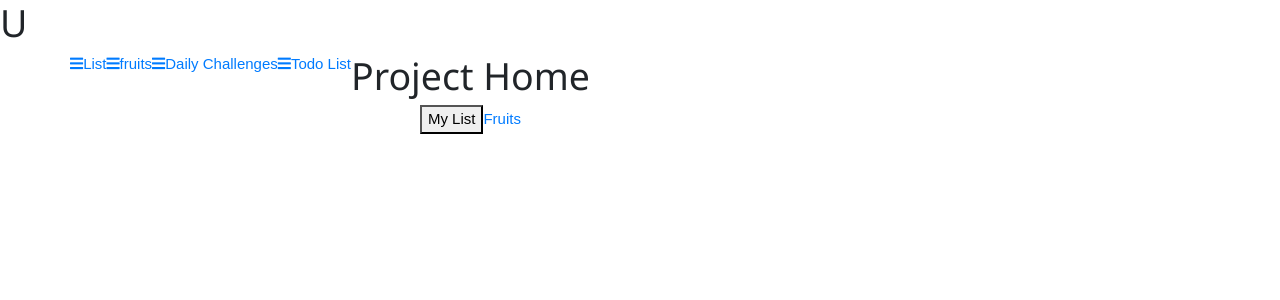
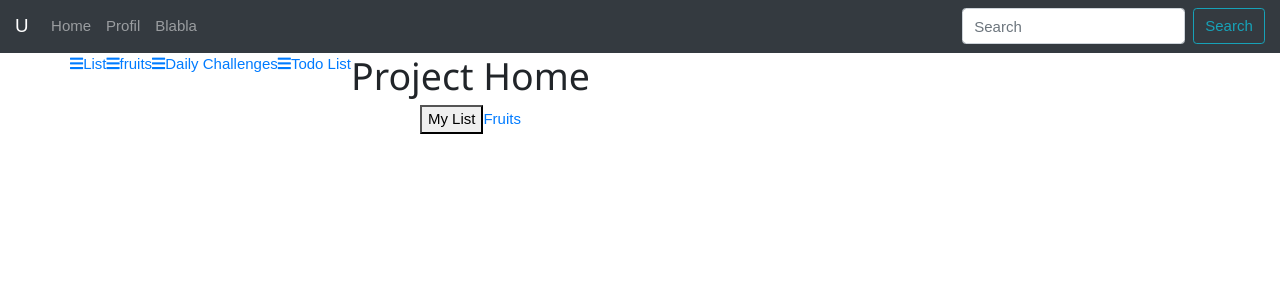
Before and after one commit to shivangna/U-Because-You-Matter, a React (Create React App) app in the folder client/: page / in a window 1280 px wide. Shown: the top 300 px of the page. Built offline with nearby package versions, Linux system fonts and the light colour scheme.

Commit message:
Create Navbar component

```diff
--- a/client/public/index.html
+++ b/client/public/index.html
@@ -26,7 +26,7 @@
       work correctly both with client-side routing and a non-root public URL.
       Learn how to configure a non-root public URL by running `npm run build`.
     -->
-    <title>React App</title>
+    <title>U</title>
   </head>
   <body>
     <div id="root"></div>
--- a/client/src/App/App.js
+++ b/client/src/App/App.js
@@ -12,12 +12,12 @@ import {
   HashRouter,
   BrowserRouter
 } from "react-router-dom/cjs/react-router-dom";
+import Navbarr from "./pages/Navbarr.js";
 
 const Fruit = props => {
   const handleClose = () => {
     props.history.push(props.basePath);
   };
-
   return (
     <div className="w3-modal" style={{ display: "block" }}>
       <div className="w3-modal-content">
@@ -75,12 +75,9 @@ class App extends Component {
       </div>
     );
     return (
-      // <Switch>
-      //   <App />
-      // </Switch>
       <HashRouter>
+        <Navbarr />
         <div>
-          <h1>U</h1>
           <Container className="container">
             <Row>
               <div>
--- /dev/null
+++ b/client/src/App/pages/Navbarr.js
@@ -0,0 +1,28 @@
+import React, { Component } from "react";
+import Navbar from "react-bootstrap/Navbar";
+import { Button } from "react-bootstrap";
+import { Nav } from "react-bootstrap";
+import { Form } from "react-bootstrap";
+import { FormControl } from "react-bootstrap";
+
+class Navbarr extends Component {
+  render() {
+    return (
+      <div className="App">
+        <Navbar bg="dark" variant="dark">
+          <Navbar.Brand href="#home">U</Navbar.Brand>
+          <Nav className="mr-auto">
+            <Nav.Link href="#home">Home</Nav.Link>
+            <Nav.Link href="#Profil">Profil</Nav.Link>
+            <Nav.Link href="#Blabla">Blabla</Nav.Link>
+          </Nav>
+          <Form inline>
+            <FormControl type="text" placeholder="Search" className="mr-sm-2" />
+            <Button variant="outline-info">Search</Button>
+          </Form>
+        </Navbar>
+      </div>
+    );
+  }
+}
+export default Navbarr;
```
Also changed, not shown: client/src/App/pages/Challenges.js (added, +13 -0 lines), client/src/App/pages/Journal.js (added, +44 -0 lines), client/src/App/pages/Mood.js (added, +13 -0 lines), client/src/App/pages/Todo.js (added, +13 -0 lines), 1 other file (tests, documents, lock files or other folders).
